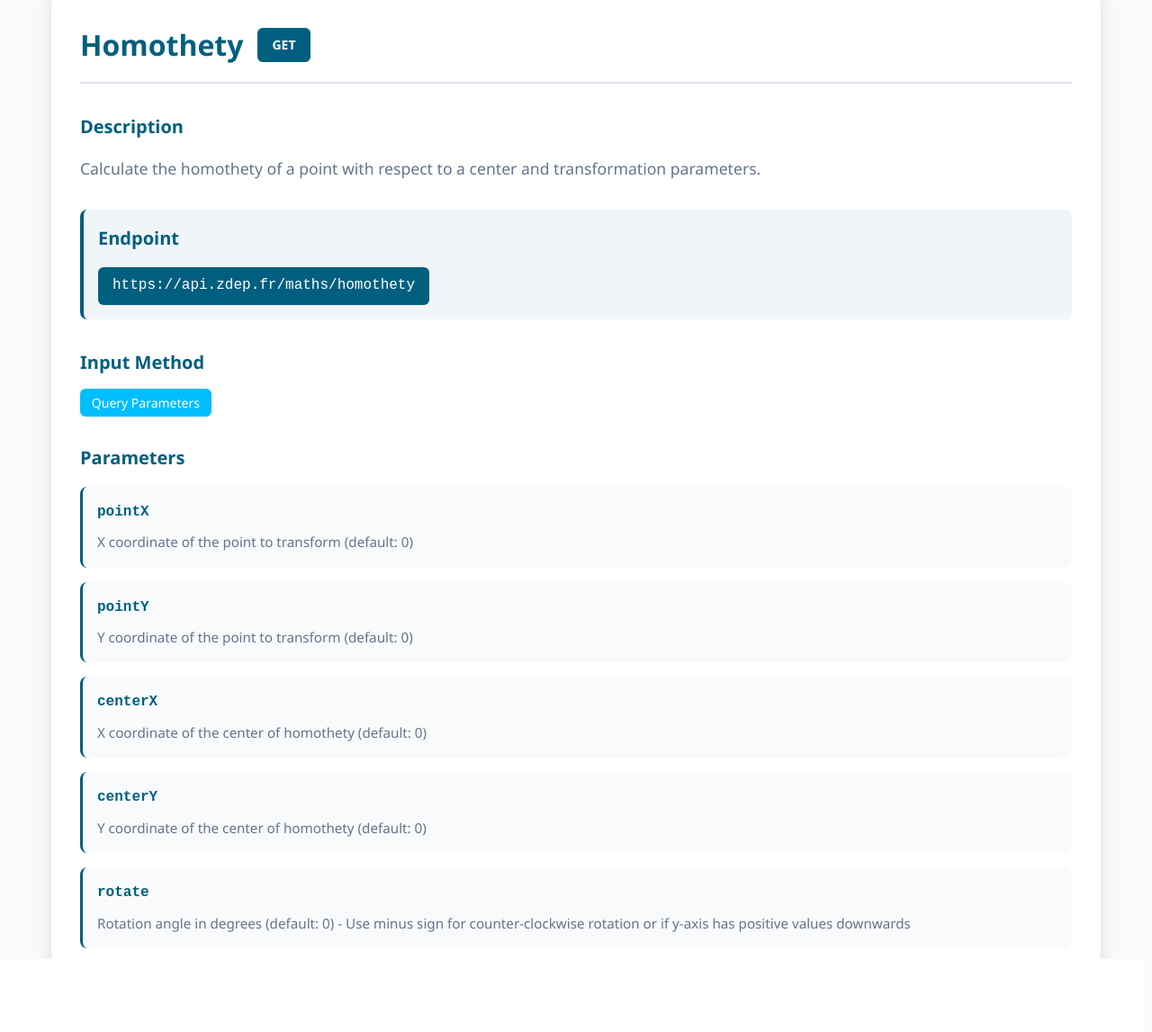
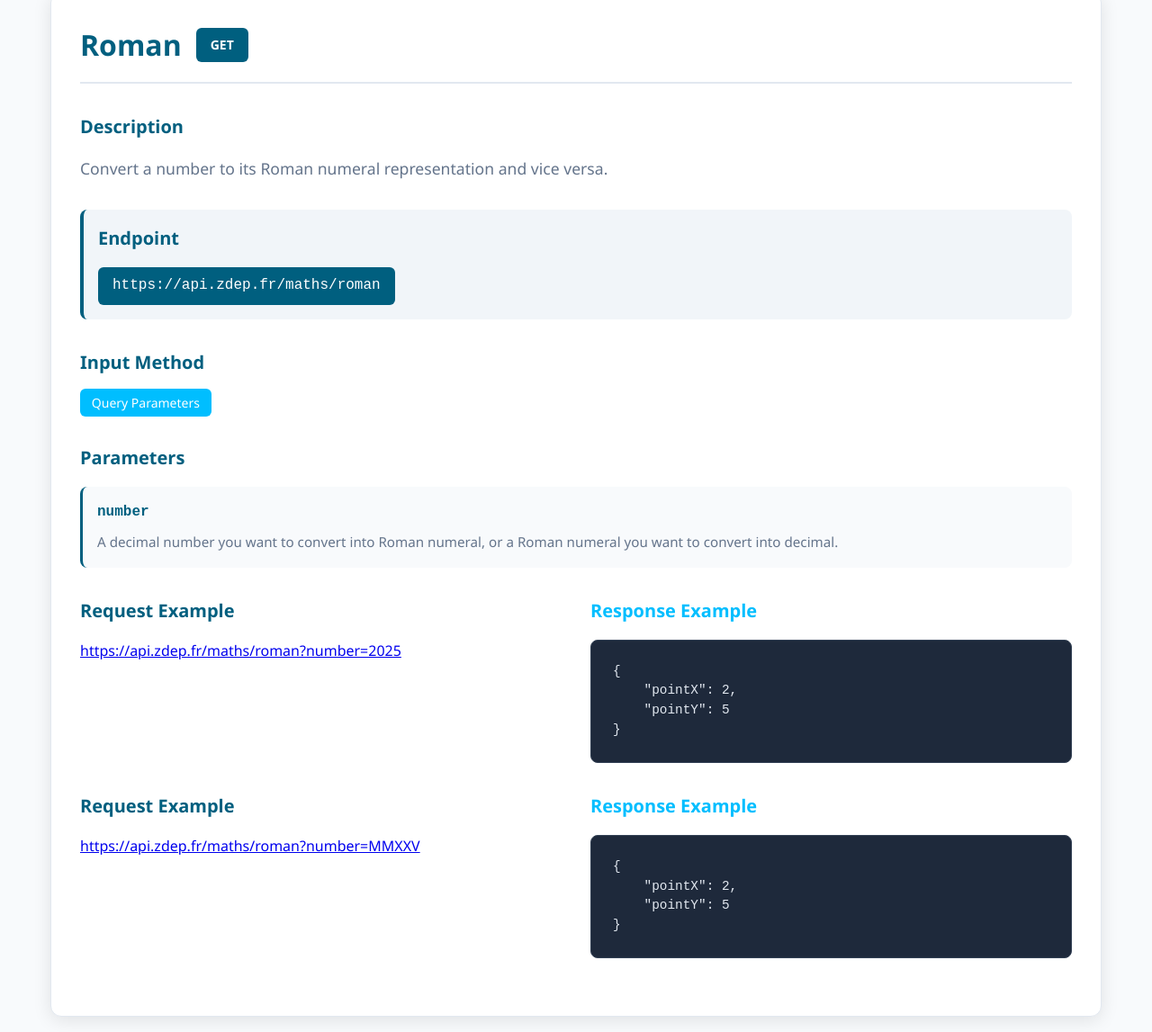
Before and after one commit to Zdep88/api, a website: page public/html/maths.html in a window 1280 px wide. Shown: the part 205-1352 px from the top of the page at 90% size. Drawn offline with Linux system fonts and the light colour scheme.

Commit message:
rome doc

```diff
--- a/public/html/maths.html
+++ b/public/html/maths.html
@@ -15,6 +15,68 @@
     </header>
 
     <main class="container">
+        <section class="route-section">
+            <div class="route-header">
+                <h2 class="route-title">Roman</h2>
+                <span class="method-badge">GET</span>
+            </div>
+
+            <div class="route-content">
+                <div class="description">
+                    <h3>Description</h3>
+                    <p>Convert a number to its Roman numeral representation and vice versa.</p>
+                </div>
+
+                <div class="endpoint">
+                    <h3>Endpoint</h3>
+                    <code class="url">https://api.zdep.fr/maths/roman</code>
+                </div>
+
+                <div class="input-method">
+                    <h3>Input Method</h3>
+                    <span class="badge">Query Parameters</span>
+                </div>
+
+                <div class="parameters">
+                    <h3>Parameters</h3>
+                    <div class="param-grid">
+                        <div class="param-item">
+                            <div class="param-name">number</div>
+                            <div class="param-desc">A decimal number you want to convert into Roman numeral, or a Roman
+                                numeral you want to convert into decimal.</div>
+                        </div>
+                    </div>
+                </div>
+                <div class="example-section">
+                    <div class="example-request">
+                        <h3>Request Example</h3>
+                        <a
+                            href="https://api.zdep.fr/maths/roman?number=2025">https://api.zdep.fr/maths/roman?number=2025</a>
+                    </div>
+                    <div class="example-response">
+                        <h3>Response Example</h3>
+                        <pre class="code-block"><code>{
+    "pointX": 2,
+    "pointY": 5
+}</code></pre>
+                    </div>
+                </div>
+                <div class="example-section">
+                    <div class="example-request">
+                        <h3>Request Example</h3>
+                        <a
+                            href="https://api.zdep.fr/maths/roman?number=MMXXV">https://api.zdep.fr/maths/roman?number=MMXXV</a>
+                    </div>
+                    <div class="example-response">
+                        <h3>Response Example</h3>
+                        <pre class="code-block"><code>{
+    "pointX": 2,
+    "pointY": 5
+}</code></pre>
+                    </div>
+                </div>
+            </div>
+        </section>
         <section class="route-section">
             <div class="route-header">
                 <h2 class="route-title">Homothety</h2>
@@ -71,14 +133,15 @@
                 <div class="example-section">
                     <div class="example-request">
                         <h3>Request Example</h3>
-                        <a href="https://api.zdep.fr/maths/homothety?pointX=3&pointY=3&centerX=2&centerY=3&rotate=90&zoom=2">https://api.zdep.fr/maths/homothety?pointX=3&amp;pointY=3&amp;centerX=2&amp;centerY=3&amp;rotate=90&amp;zoom=2</a>
+                        <a
+                            href="https://api.zdep.fr/maths/homothety?pointX=3&pointY=3&centerX=2&centerY=3&rotate=90&zoom=2">https://api.zdep.fr/maths/homothety?pointX=3&amp;pointY=3&amp;centerX=2&amp;centerY=3&amp;rotate=90&amp;zoom=2</a>
                     </div>
 
                     <div class="example-response">
                         <h3>Response Example</h3>
                         <pre class="code-block"><code>{
-  "pointX": 2,
-  "pointY": 5
+    "pointX": 2,
+    "pointY": 5
 }</code></pre>
                     </div>
                 </div>
```
